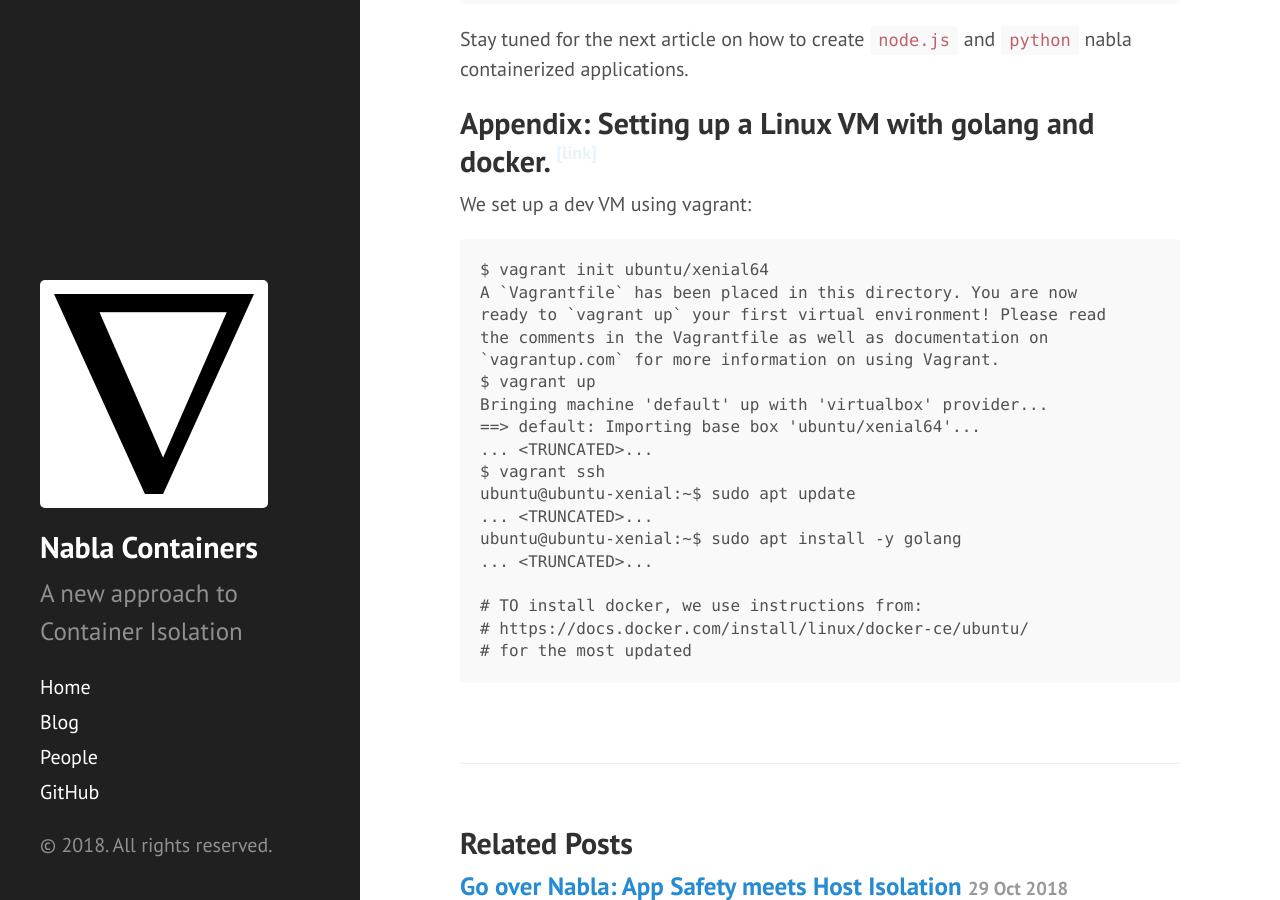
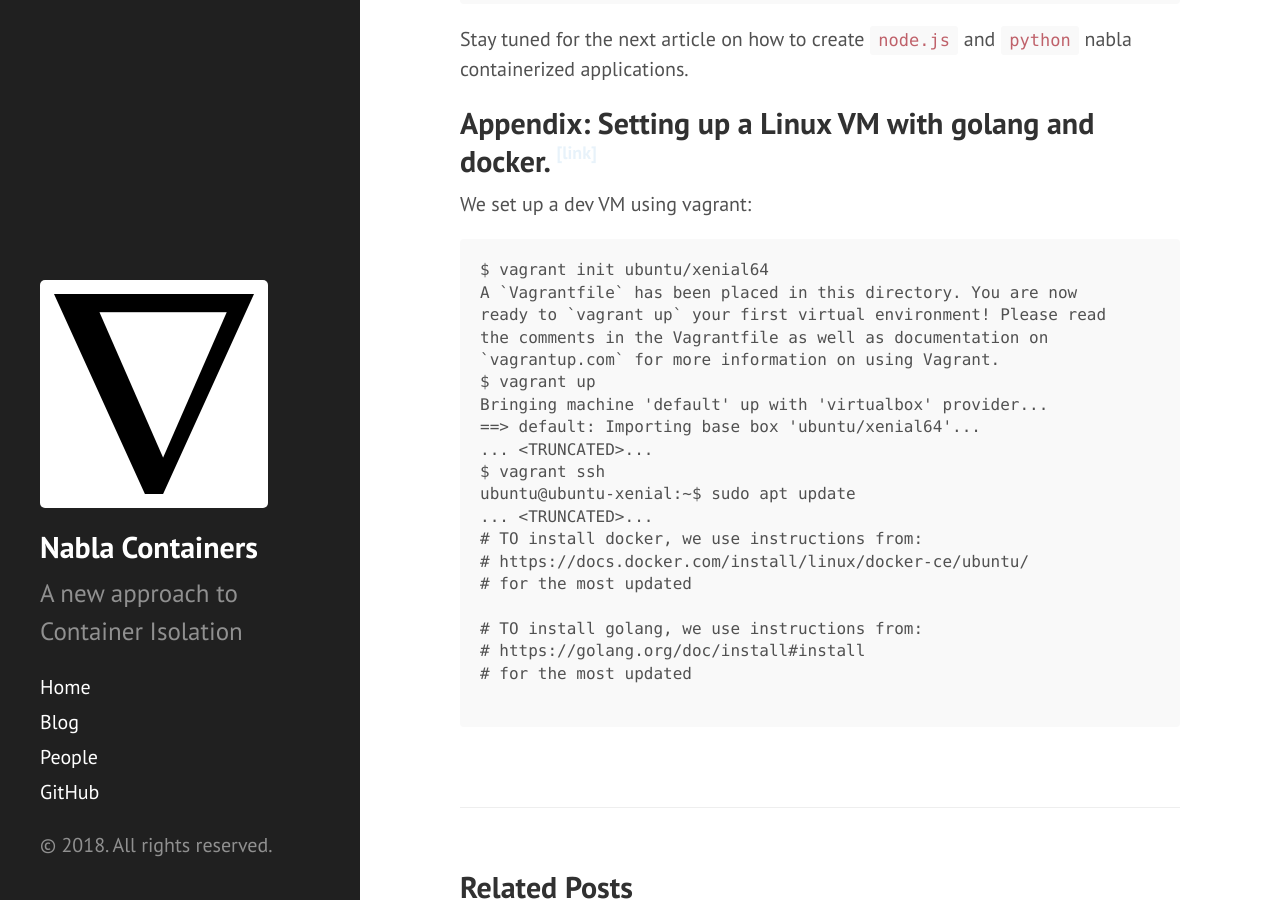
Before and after one commit to nabla-containers/nabla-containers.github.io, a Jekyll site: the page built from _posts/2018-06-28-nabla-setup.md, in a window 1280 px wide and 900 px high, scrolled down 4541 px. Built offline with Jekyll 4.4.1, drawn with Linux system fonts in a browser that asks for light colours.

Commit message:
Corrected go installation on getting started with nabla article
Signed-off-by: Brandon Lum <lumjjb@gmail.com>

````diff
--- a/_posts/2018-06-28-nabla-setup.md
+++ b/_posts/2018-06-28-nabla-setup.md
@@ -173,10 +173,12 @@ Bringing machine 'default' up with 'virtualbox' provider...
 $ vagrant ssh
 ubuntu@ubuntu-xenial:~$ sudo apt update
 ... <TRUNCATED>...
-ubuntu@ubuntu-xenial:~$ sudo apt install -y golang
-... <TRUNCATED>...
-
 # TO install docker, we use instructions from:
 # https://docs.docker.com/install/linux/docker-ce/ubuntu/
 # for the most updated
+
+# TO install golang, we use instructions from:
+# https://golang.org/doc/install#install
+# for the most updated
+
 ```
````
